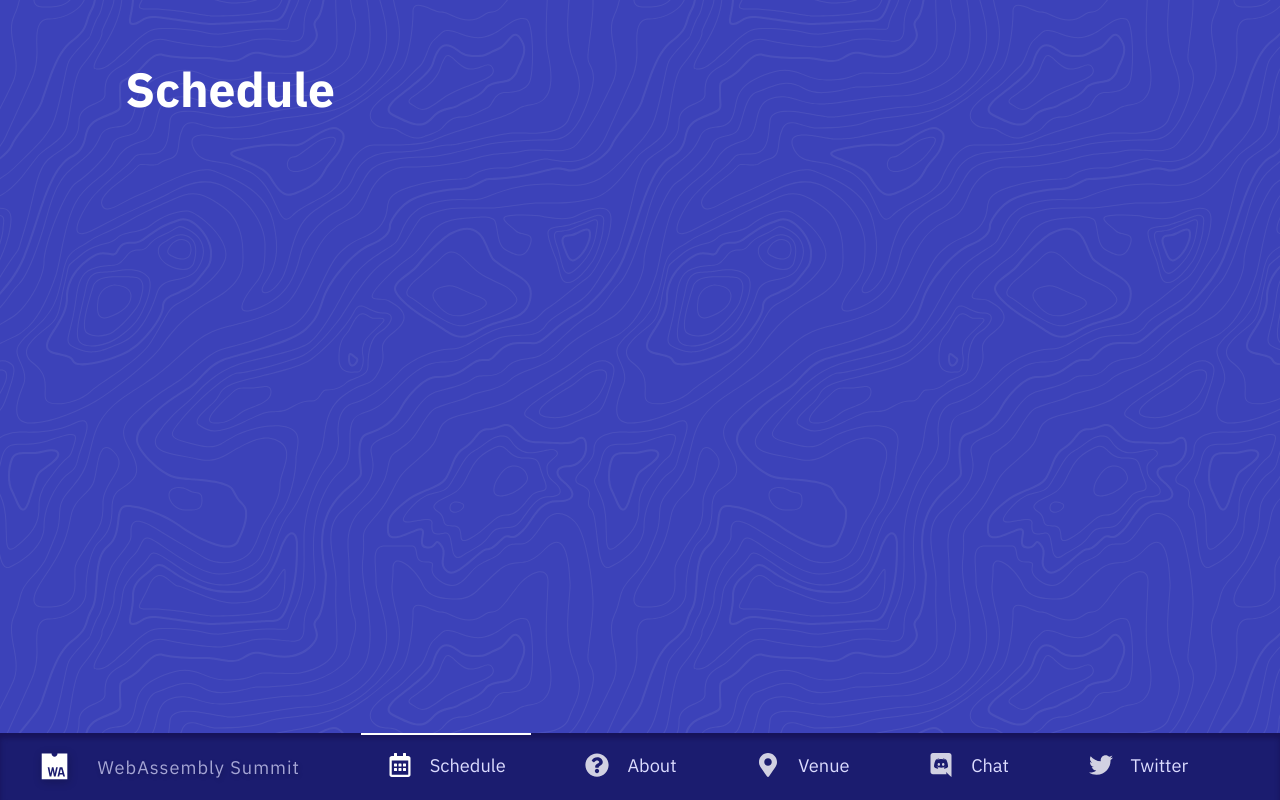
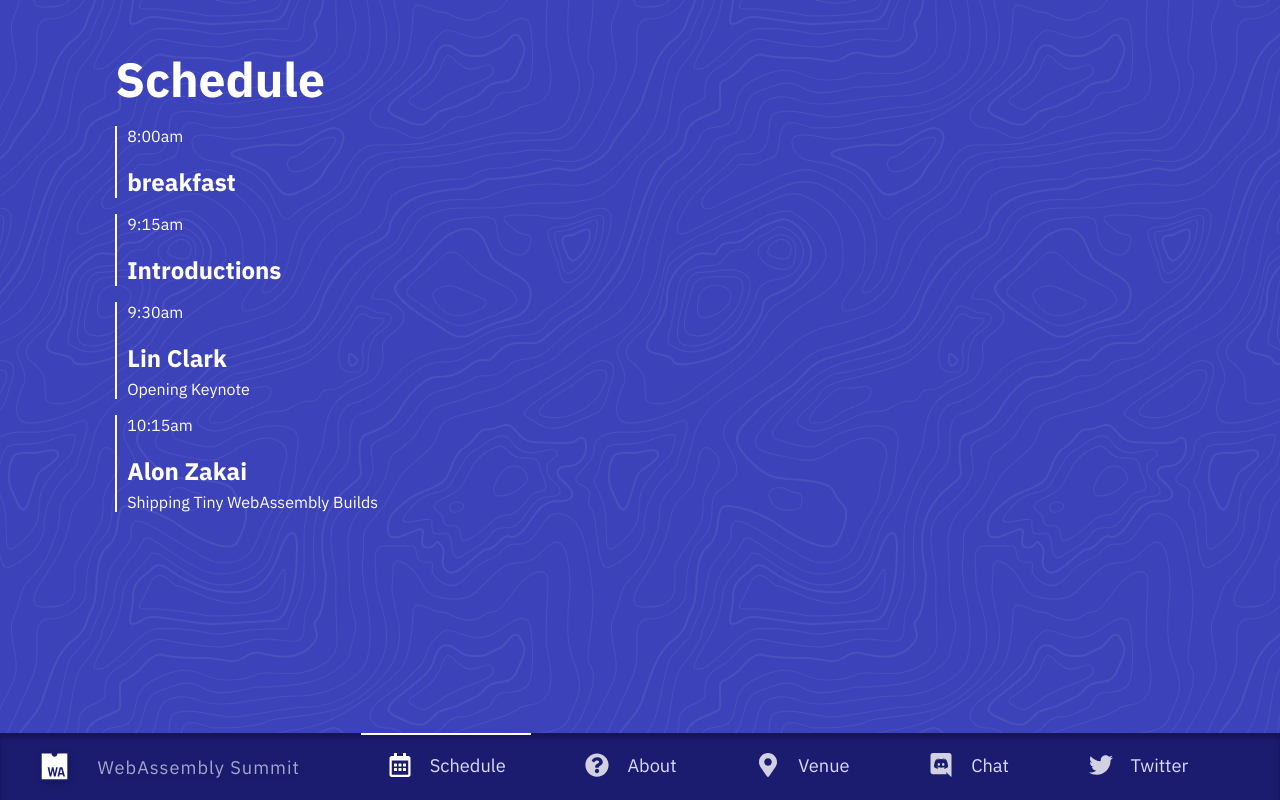
Before and after one commit to WebAssemblySummit/wasmsummit.dev, a Next.js app: page /schedule in a window 1280 px wide. Built offline with nearby package versions, Linux system fonts and the light colour scheme.

Commit message:
Made the basic schedule page design

```diff
--- a/pages/schedule.tsx
+++ b/pages/schedule.tsx
@@ -3,6 +3,37 @@
 import { NavBar, navbarBlue } from "../components";
 
 const title = "Schedule";
+
+type mockScheduleItem = {
+  time: string,
+  title: string,
+  description?: string
+  link?: string
+}
+
+const scheduleItems: mockScheduleItem[] = [
+  {
+    time: "8:00am",
+    title: "breakfast"
+  },
+  {
+    time: "9:15am",
+    title: "Introductions"
+  },
+  {
+    time: "9:30am",
+    title: "Lin Clark",
+    description: "Opening Keynote",
+    link: "/speakers/1/"
+  },
+  {
+    time: "10:15am",
+    title: "Alon Zakai",
+    description: "Shipping Tiny WebAssembly Builds",
+    link: "/speakers/2/"
+  }
+
+];
 
 const SchedulePage: FC = () => (
   <>
@@ -10,6 +41,34 @@
   <NavBar title={title} backgroundColor={navbarBlue} bottom />
   <Container>
     <Headline>{title}</Headline>
+    <Schedule>
+      {scheduleItems.map(item => {
+
+        let titleAndDescription = (
+          <>
+          <ScheduleItemTitle>{item.title}</ScheduleItemTitle>
+          <ScheduleItemDescription>{item.description}</ScheduleItemDescription>
+          </>
+        );
+
+        if (item.link) {
+          titleAndDescription = (
+            <ScheduleLink href={item.link}>
+              {titleAndDescription}
+            </ScheduleLink>
+          )
+        }
+
+        let itemJsx = (
+          <ScheduleItem>
+            <ScheduleItemTime>{item.time}</ScheduleItemTime>
+            {titleAndDescription}
+          </ScheduleItem>
+        );
+
+        return itemJsx;
+      })}
+    </Schedule>
   </Container>
   </>
 );
@@ -30,10 +89,42 @@
   font-size: 3em;
   margin-top: 3vh;
   margin-bottom: 0vh;
-  padding: 10px;
 `;
 
 export const Container = styled.div`
   padding: 3vh 9vw;
   color: white;
 `;
+
+export const Schedule = styled.ul`
+  list-style-type: none;
+  padding: 0px;
+  padding-left: 0px;
+`;
+
+export const ScheduleItem = styled.li`
+  border-left: 2px solid #FFFFFF;
+
+  padding-left: 10px;
+  margin-bottom: 10px;
+`;
+
+export const ScheduleItemTitle = styled.h2`
+  margin-bottom: 5px;
+`;
+
+export const ScheduleItemTime = styled.p`
+
+`;
+
+export const ScheduleItemDescription = styled.p`
+  margin-top: 0px;
+`;
+
+export const ScheduleLink = styled.a`
+  color: #FFFFFF;
+
+  :hover {
+    text-decoration: underline;
+  }
+`;
```
